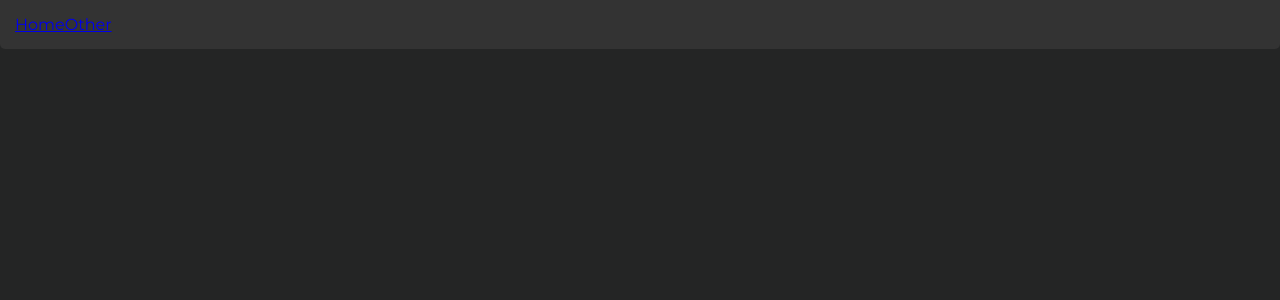
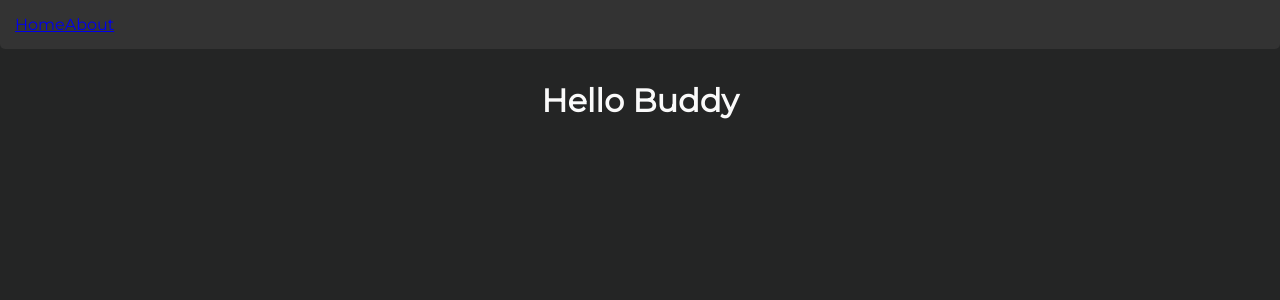
Before and after one commit to addison912/react-basic-template, a React (Vite) app: page /about in a window 1280 px wide. Shown: the top 300 px of the page. Built offline with nearby package versions, Linux system fonts and the light colour scheme.

Commit message:
Changed 'Other' to 'About'

```diff
--- a/package.json
+++ b/package.json
@@ -19,6 +19,7 @@
     "test:update": "jest -u"
   },
   "dependencies": {
+    "@emotion/react": "^11.1.5",
     "axios": "^0.21.1",
     "dotenv": "^8.2.0",
     "express": "^4.17.1",
@@ -37,7 +38,6 @@
     "@babel/preset-typescript": "^7.13.0",
     "@emotion/babel-preset-css-prop": "^11.2.0",
     "@emotion/eslint-plugin": "^11.2.0",
-    "@emotion/react": "^11.1.5",
     "@parcel/transformer-typescript-tsc": "^2.0.0-alpha.3",
     "@testing-library/react": "^11.2.5",
     "@types/react": "^17.0.3",
--- a/src/App.tsx
+++ b/src/App.tsx
@@ -1,12 +1,11 @@
-import React, { FunctionComponent } from "react";
+import React, { FunctionComponent, lazy, Suspense } from "react";
 import { render } from "react-dom";
 import { BrowserRouter as Router, Switch, Route } from "react-router-dom";
 import { Header } from "./components/Header";
 
 // Components
-// const Home = lazy(() => import("./components/Home"));
-import OtherRoute from "./components/OtherRoute";
-import Home from "./components/Home";
+const Home = lazy(() => import("./routes/Home"));
+import About from "./routes/About";
 
 const App: FunctionComponent = () => {
   return (
@@ -14,16 +13,16 @@ const App: FunctionComponent = () => {
       <div className="App">
         <Router>
           <Header />
-          {/* <Suspense fallback={<h1>loading ...</h1>}> */}
+          <Suspense fallback={<h1>loading ...</h1>}>
             <Switch>
               <Route exact path="/">
                 <Home />
               </Route>
-            <Route path="/other">
-              <OtherRoute />
+              <Route path="/about">
+                <About />
               </Route>
             </Switch>
-          {/* </Suspense> */}
+          </Suspense>
         </Router>
       </div>
     </React.StrictMode>
--- a/src/components/Header.tsx
+++ b/src/components/Header.tsx
@@ -1,5 +1,5 @@
 /** @jsx jsx */
-import React, { FunctionComponent } from "react";
+import { FunctionComponent } from "react";
 import { css, jsx } from "@emotion/react";
 import { Link } from "react-router-dom";
 
@@ -9,8 +9,8 @@ export const Header: FunctionComponent = () => {
       <Link css={link} to="/">
         Home
       </Link>
-      <Link css={link} to="/other">
-        Other
+      <Link css={link} to="/about">
+        About
       </Link>
     </header>
   );
--- a/src/components/OtherRoute.tsx
+++ b/src/routes/About.tsx
@@ -1,6 +1,6 @@
 import React, { FunctionComponent } from "react";
 
-const OtherRoute: FunctionComponent = () => {
+const About: FunctionComponent = () => {
   return (
     <div>
       <h1>Hello Buddy</h1>
@@ -8,4 +8,4 @@ const OtherRoute: FunctionComponent = () => {
   );
 };
 
-export default OtherRoute;
+export default About;
--- a/src/components/Home.tsx
+++ b/src/routes/Home.tsx
@@ -1,5 +1,5 @@
 import React, { FunctionComponent, useState } from "react";
-import Modal from "./Modal";
+import Modal from "../components/Modal";
 
 const Home: FunctionComponent = () => {
   const [showModal, setModal] = useState(false);
```
Also changed, not shown: 1 other file (tests, documents, lock files or other folders). Lines whose indentation alone changed are shown as unchanged.
